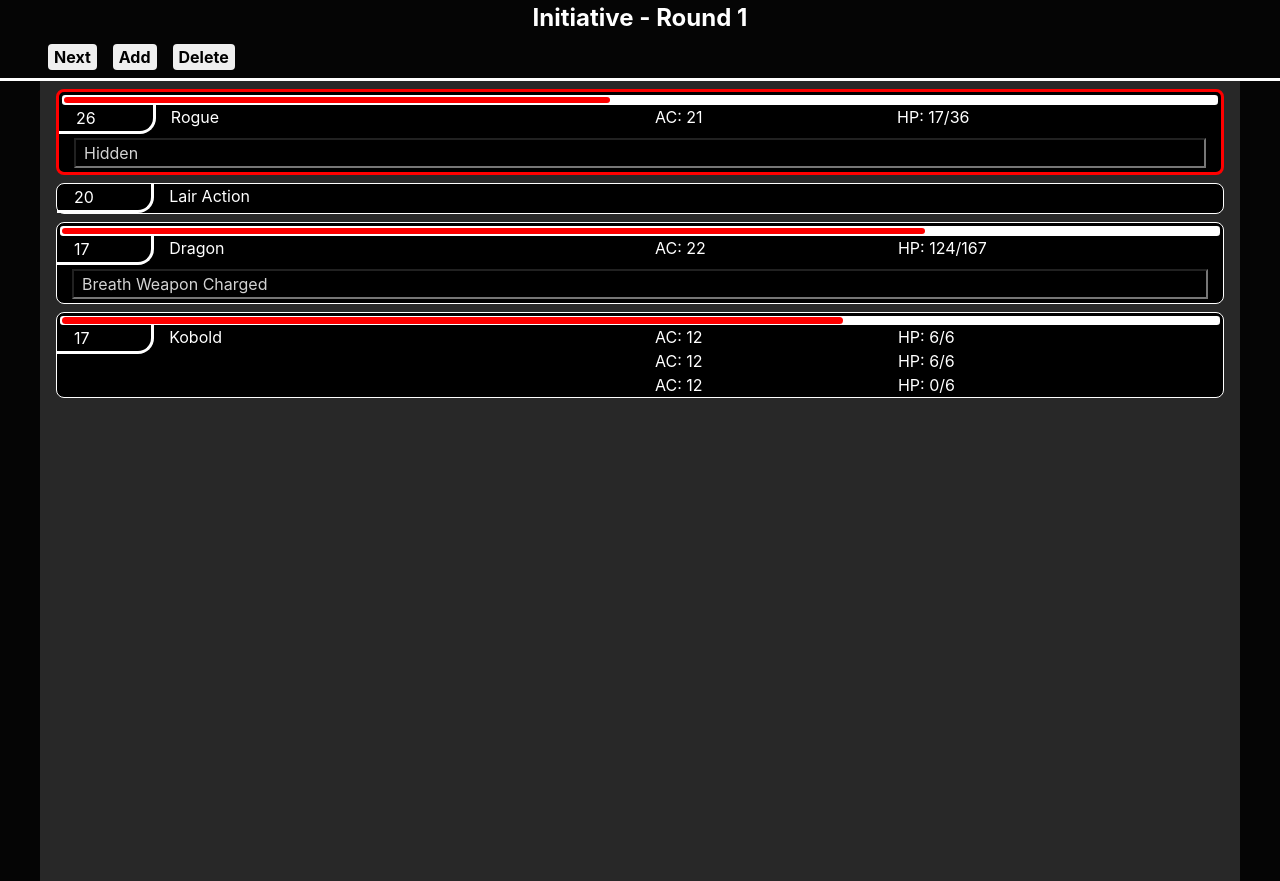
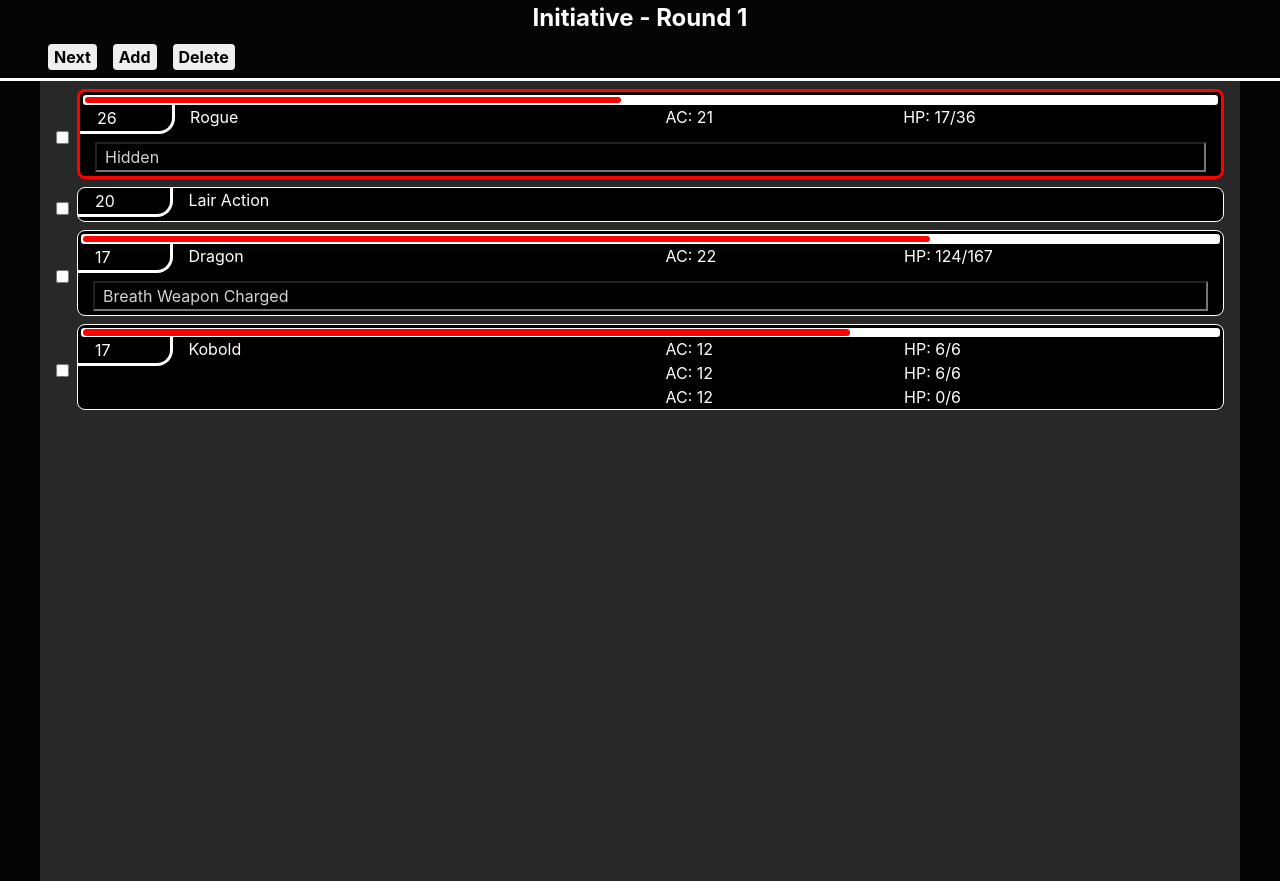
Before and after one commit to klein-eng/InitiativeTracker, a React (Create React App) app in the folder my-app/: page / in a window 1280 px wide. Built offline with nearby package versions, Linux system fonts and the light colour scheme.

Commit message:
Add ability to select and delete init objects

```diff
--- a/my-app/src/App.css
+++ b/my-app/src/App.css
@@ -45,6 +45,12 @@ input {
     margin: auto;
 }
 
+@media only screen and (max-width: 600px) {
+    #bodyContent {
+        padding: .5rem .5rem;
+    }
+}
+
 .contentRow {
     margin-bottom: .25rem;
 }
@@ -75,6 +81,7 @@ input {
     border-bottom: white solid .2rem;
     border-right: white solid .2rem;
     border-bottom-right-radius: 1rem;
+    margin-bottom: .25rem;
 }
 
 .initCount:hover {
@@ -92,6 +99,10 @@ input {
 
 .activeObject {
     border: red solid .2rem;
+}
+
+.objectSelect {
+    margin: auto .5rem auto auto;
 }
 
 .notesField {
@@ -116,3 +127,7 @@ input {
 .fullHeight {
     height: 100%;
 }
+
+.flexContainer {
+    display: flex
+}
--- a/my-app/src/Controller/InitiativeTableController.tsx
+++ b/my-app/src/Controller/InitiativeTableController.tsx
@@ -4,7 +4,7 @@ import CombatParticipantModel from '../Model/CombatParticipantModel';
 import InitiativeObjectModel from '../Model/InitiativeObjectModel';
 import InitiativeTrackerModel from '../Model/InitiativeTrackerModel';
 import PlayerCharacterModel from '../Model/PlayerCharacterModel';
-import InitiativeTable from '../View/InitiativeTable';
+import InitiativeObjectList from '../View/InitiativeObjectList';
 import RoundCount from '../View/RoundCount';
 
 interface ControllerProps{}
@@ -39,11 +39,9 @@ class InitiativeTableController extends React.Component<ControllerProps, Control
             </header>
             <div id="bodyContent">
                 <div>
-                    <InitiativeTable
+                    <InitiativeObjectList
                         InitiativeTracker = {this.state.InitiativeTracker}
-                        AddObject = {this.AddObject}
-                        DeleteObject = {this.DeleteObject}>
-                    </InitiativeTable>
+                    />
                 </div>
             </div>
         </div>
@@ -56,7 +54,7 @@ class InitiativeTableController extends React.Component<ControllerProps, Control
     }
 
     DeleteObject() {
-        this.state.InitiativeTracker.DeleteParticipant(0);
+        this.state.InitiativeTracker.DeleteSelectedParticipants();
         this.setState({});
         return;
     }
--- a/my-app/src/Model/InitiativeObjectModel.tsx
+++ b/my-app/src/Model/InitiativeObjectModel.tsx
@@ -2,17 +2,27 @@ class InitiativeObjectModel {
 	Initiative: number;
 	Name: string;
 	Note: string;
+	IsSelected: boolean;
 
 	constructor(initiative: number, name: string, note: string="") {
 		this.Initiative = initiative;
 		this.Name = name;
 		this.Note = note;
+		this.IsSelected = false;
 		return this;
 	}
 
 	getKey(){
 		return this.Name + this.Initiative;
 	}
+	ToggleSelection(){
+		if (this.IsSelected) {
+			this.IsSelected = false;
+		}
+		else{
+			this.IsSelected = true;
+		}
+	}
 }
 
 export default InitiativeObjectModel;
--- a/my-app/src/Model/InitiativeTrackerModel.tsx
+++ b/my-app/src/Model/InitiativeTrackerModel.tsx
@@ -41,8 +41,13 @@ class InitiativeTrackerModel {
 		});
         this.Participants = list;
     }
-    DeleteParticipant(index: number) {
-        this.Participants.pop();
+
+    DeleteSelectedParticipants() {
+        for (let index: number = this.Participants.length - 1; index >= 0; index--){
+            if(this.Participants[index].IsSelected === true) {
+                this.Participants.splice(index, 1);
+            }
+        }
     }
 }
 
--- a/my-app/src/View/InitiativeObject.tsx
+++ b/my-app/src/View/InitiativeObject.tsx
@@ -24,6 +24,7 @@ class InitiativeObject extends React.Component<InitiativeObjectProps, Initiative
 		this.OnInitChanged = this.OnInitChanged.bind(this);
 		this.OnInitBlur = this.OnInitBlur.bind(this);
 		this.OnInitKeyUp = this.OnInitKeyUp.bind(this);
+		this.ToggleSelection = this.ToggleSelection.bind(this);
 	}
 
 	render() {
@@ -40,6 +41,13 @@ class InitiativeObject extends React.Component<InitiativeObjectProps, Initiative
 		}
 
 		return (
+			<div className="flexContainer">
+				<input
+					type="checkbox"
+					className="objectSelect"
+					checked={this.props.ObjectData.IsSelected}
+					onChange={this.ToggleSelection}
+				/>
 				<div className={classes.join(" ")} id={this.props.ObjectData.getKey()}>
 					<HpBar participant={this.props.ObjectData}/>
 					<div className="row">
@@ -68,6 +76,7 @@ class InitiativeObject extends React.Component<InitiativeObjectProps, Initiative
 					/>
 					}
 				</div>
+			</div>
 		);
 	}
 
@@ -77,15 +86,18 @@ class InitiativeObject extends React.Component<InitiativeObjectProps, Initiative
 		object.Initiative = e.target.value;
 		this.setState({ObjectData: object})
 	}
-
 	OnInitBlur(): void {
 		this.props.Reorder();
 	}
-
 	OnInitKeyUp(e: any): void {
 		if(e.key === "Enter") {
 			this.props.Reorder();
 		}
+	}
+
+	ToggleSelection(e: any) {
+		this.props.ObjectData.ToggleSelection();
+		this.setState({})
 	}
 }
 
--- a/my-app/src/View/InitiativeObjectList.tsx
+++ b/my-app/src/View/InitiativeObjectList.tsx
@@ -30,6 +30,11 @@ class InitiativeObjectList extends React.Component<InitiativeObjectListProps> {
 		this.props.InitiativeTracker.SortParticipantList()
 		this.setState({});
 	}
+
+	DeleteObjects() {
+		this.props.InitiativeTracker.DeleteSelectedParticipants();
+		this.setState({});
+	}
 }
 
 export default InitiativeObjectList;
--- a/my-app/src/View/InitiativeTable.tsx
+++ /dev/null
@@ -1,30 +0,0 @@
-import React from 'react';
-import InitiativeObjectList from './InitiativeObjectList'
-import InitiativeTrackerModel from '../Model/InitiativeTrackerModel';
-
-interface InitiativeTableProps {
-	InitiativeTracker: InitiativeTrackerModel
-	AddObject: Function;
-	DeleteObject: Function;
-}
-
-class InitiativeTable extends React.Component<InitiativeTableProps> {
-	constructor(props: any) {
-		super(props);
-		this.state = {Participants: props.Participants};
-	}
-
-	render() {
-		return (
-			<div>
-				<div>
-					<InitiativeObjectList
-						InitiativeTracker = {this.props.InitiativeTracker}
-					/>
-				</div>
-			</div>
-		);
-	}
-}
-
-export default InitiativeTable;
```
Lines whose indentation alone changed are shown as unchanged.
